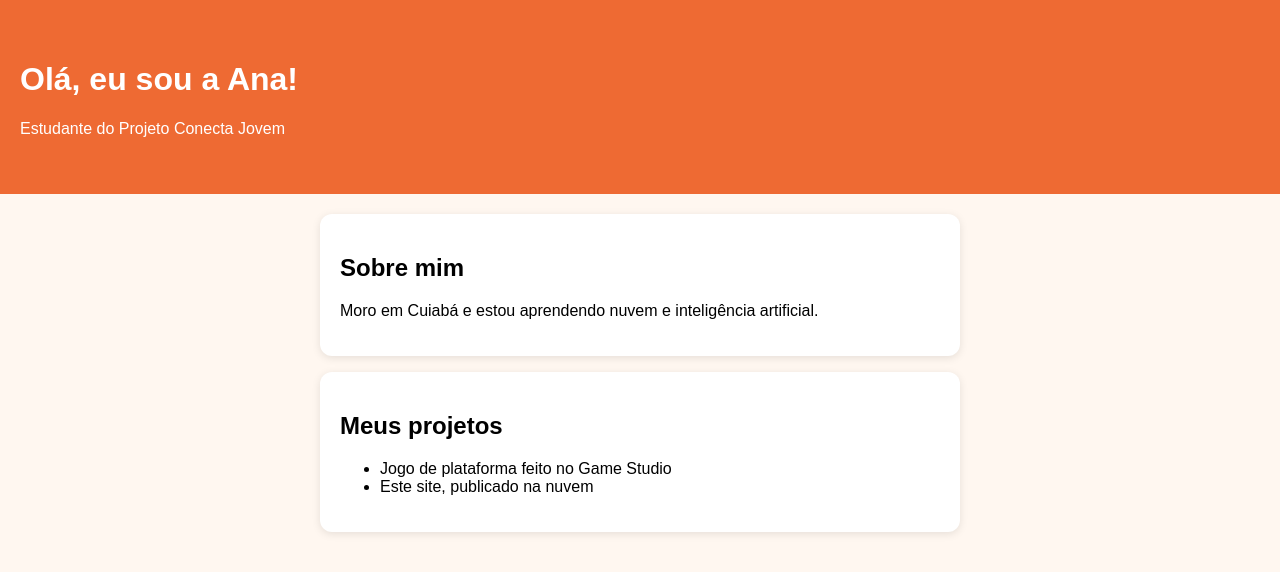
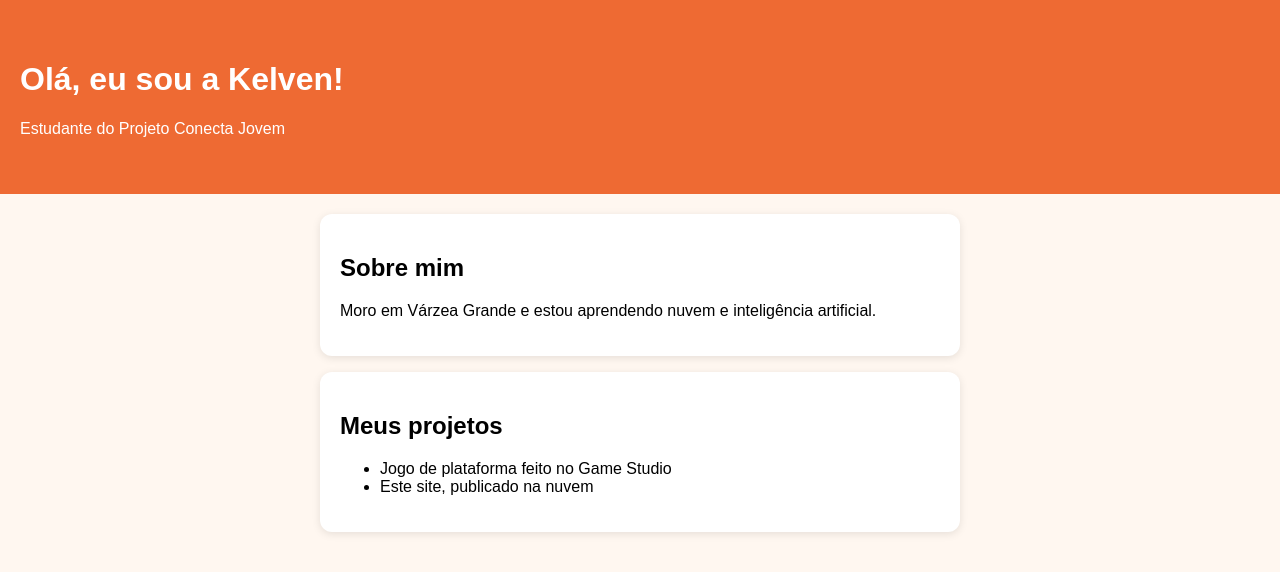
Before and after one commit to Kelvenot/repositorio-conecta-jovem, a plain HTML site: page index.html in a window 1280 px wide. Drawn offline with Linux system fonts and the light colour scheme.

Commit message:
Update header and personal information in index.html

```diff
--- a/index.html
+++ b/index.html
@@ -34,13 +34,13 @@
 </head>
 <body>
   <header>
-    <h1>Olá, eu sou a Ana!</h1>
+    <h1>Olá, eu sou a Kelven!</h1>
     <p>Estudante do Projeto Conecta Jovem</p>
   </header>
   <main>
     <section class="cartao">
       <h2>Sobre mim</h2>
-      <p>Moro em Cuiabá e estou aprendendo nuvem e inteligência artificial.</p>
+      <p>Moro em Várzea Grande e estou aprendendo nuvem e inteligência artificial.</p>
     </section>
 
     <section class="cartao">
```
